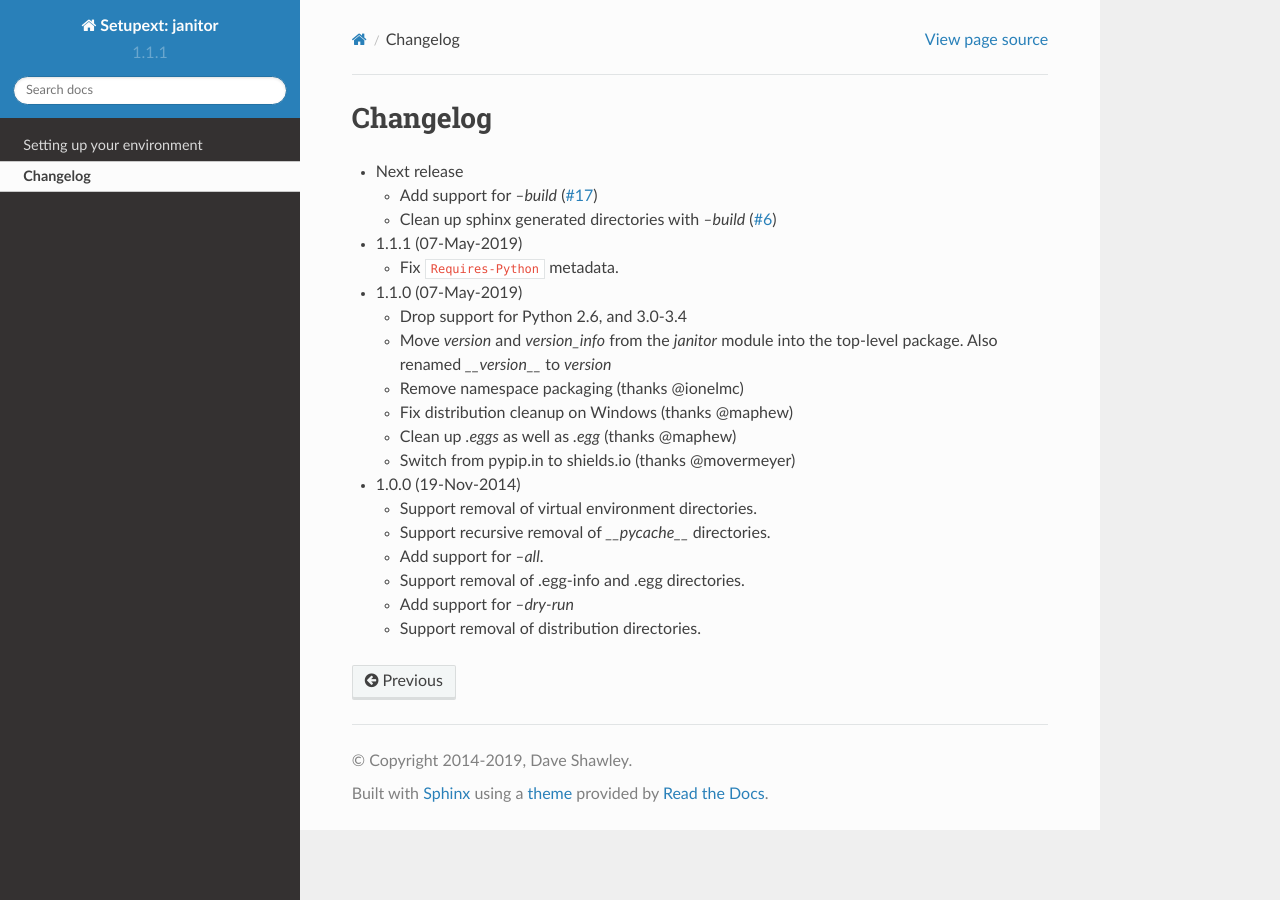
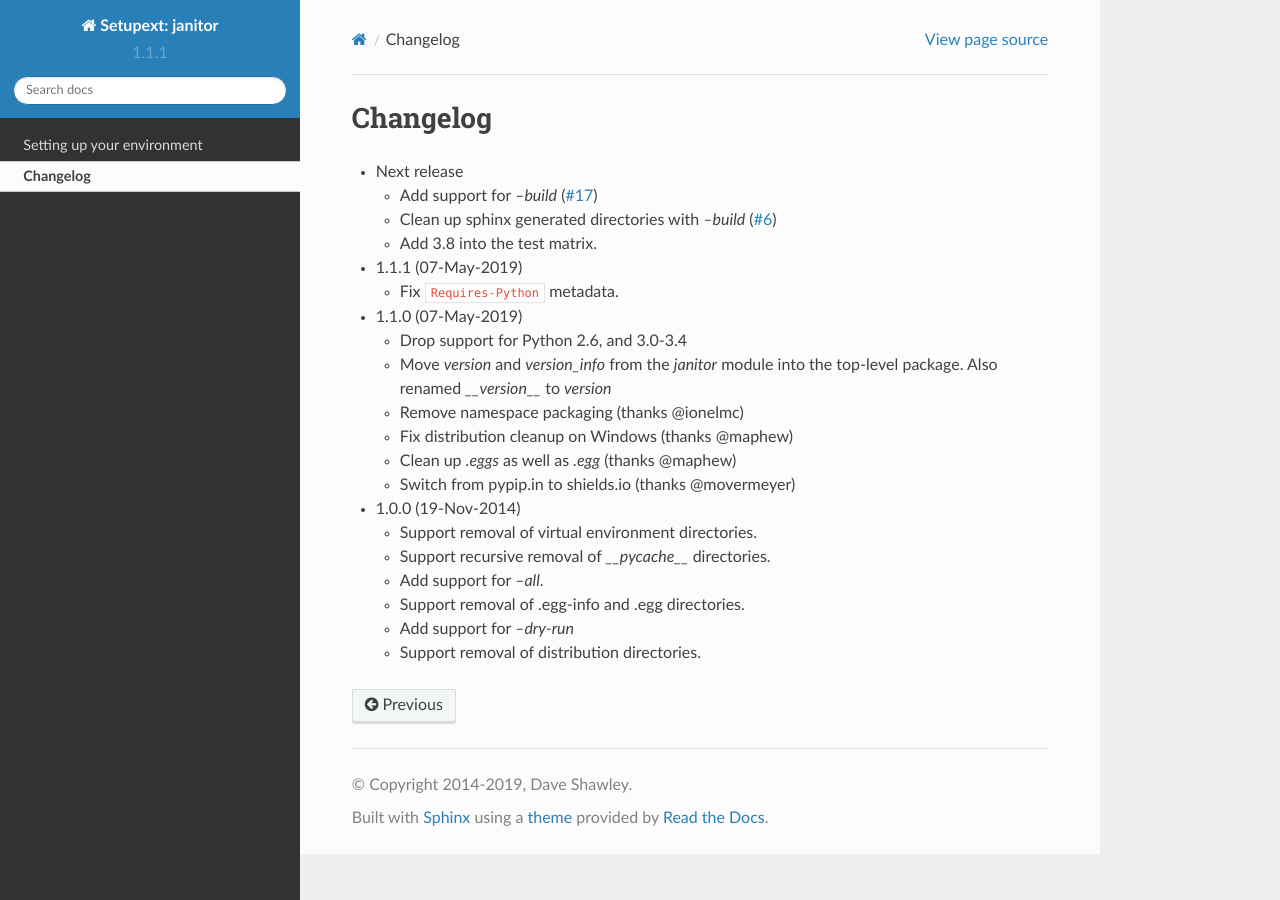
Before and after one commit to dave-shawley/setupext-janitor, a Sphinx documentation site: the page built from docs/changelog.rst, in a window 1280 px wide. Built offline with Sphinx 7.4.7 and the Read the Docs theme 2.0.0, drawn with Linux system fonts in a browser that asks for light colours.

Commit message:
Add 3.8 to the supported version list.

```diff
--- a/docs/changelog.rst
+++ b/docs/changelog.rst
@@ -5,6 +5,7 @@
 
   - Add support for *--build* (`#17`_)
   - Clean up sphinx generated directories with *--build* (`#6`_)
+  - Add 3.8 into the test matrix.
 
 * 1.1.1 (07-May-2019)
 
--- a/setup.py
+++ b/setup.py
@@ -23,6 +23,7 @@
         'Programming Language :: Python :: 3.5',
         'Programming Language :: Python :: 3.6',
         'Programming Language :: Python :: 3.7',
+        'Programming Language :: Python :: 3.8',
         'Framework :: Setuptools Plugin',
         'Development Status :: 5 - Production/Stable',
     ],
```
Also changed, not shown: .travis.yml, 1 other file.
